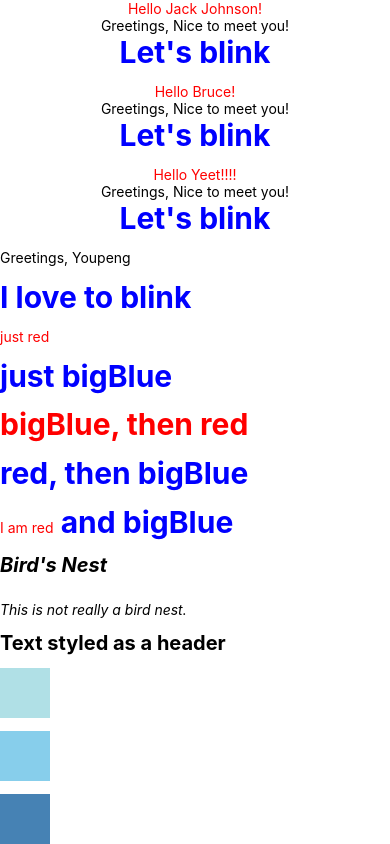
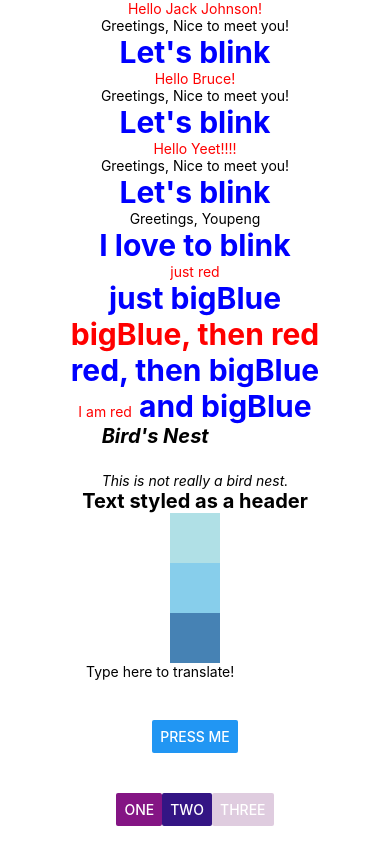
Before and after one commit to student-ministry/church-app-temp, a React Native app: screen / in a window 390 px wide. Built offline with nearby package versions, Linux system fonts and the light colour scheme.

Commit message:
button updates.

```diff
--- a/App.tsx
+++ b/App.tsx
@@ -1,5 +1,5 @@
 import React, { Component } from 'react';
-import { StyleSheet, Text, View } from 'react-native';
+import { StyleSheet, TextInput, Text, View, Button} from 'react-native';
 
 class Greeting extends Component {
   render() {
@@ -50,18 +50,20 @@ class MyAppHeaderText extends Component {
   }
 }
 
+
 export default class App extends Component {
   constructor(props) {
     super(props);
     this.state = {
       titleText: "Bird's Nest",
-      bodyText: 'This is not really a bird nest.'
+      bodyText: 'This is not really a bird nest.',
+      text: '',
     };
   }
 
   render() {
     return (
-      <View style={{flex: 1,justifyContent: 'space-between',}}>
+      <View style={styles.container}>
         <Greeting name='Jack Johnson' />
         <Greeting name='Bruce' />
         <Greeting name='Yeet!!!' />
@@ -91,6 +93,48 @@ export default class App extends Component {
         <View style={{width: 50, height: 50, backgroundColor: 'powderblue'}} />
         <View style={{width: 50, height: 50, backgroundColor: 'skyblue'}} />
         <View style={{width: 50, height: 50, backgroundColor: 'steelblue'}} />
+
+        <TextInput
+          style={{height: 50}}
+          placeholder="Type here to translate!"
+          onChangeText={text => this.setState({text})}
+          value={this.state.text}
+        />
+        <Text style={{padding: 10, fontSize: 42}}>
+          {this.state.text.split(' ').map(word => word&&'🍕').join(' ')}
+        </Text>
+
+        <View style={styles.buttonContainer}>
+          <Button
+            onPress={()=>{
+              alert('Nice!')
+            }}
+            title="Press Me"
+          />
+        </View>
+        <View style={styles.alternativeLayoutButtonContainer}>
+          <Button
+            onPress={()=>{
+              alert('One!')
+            }}
+            title="one"
+            color="#841584"
+          />
+          <Button
+            onPress={()=>{
+              alert('Two!')
+            }}
+            title="two"
+            color="#341584"
+          />
+          <Button
+            onPress={()=>{
+              alert('Three!')
+            }}
+            title="three"
+            color="#8484"
+          />
+        </View>
       </View>
     );
   }
@@ -101,7 +145,7 @@ const styles = StyleSheet.create({
     flex: 1,
     backgroundColor: '#fff',
     alignItems: 'center',
-    justifyContent: 'center',
+    justifyContent: 'space-evenly',
   },
   bigBlue: {
     color: 'blue',
@@ -119,4 +163,12 @@ const styles = StyleSheet.create({
     fontSize: 20,
     fontWeight: 'bold',
   },
+  buttonContainer: {
+    margin: 20
+  },
+  alternativeLayoutButtonContainer: {
+    margin: 20,
+    flexDirection: 'row',
+    justifyContent: 'space-between'
+  }
 });
```
